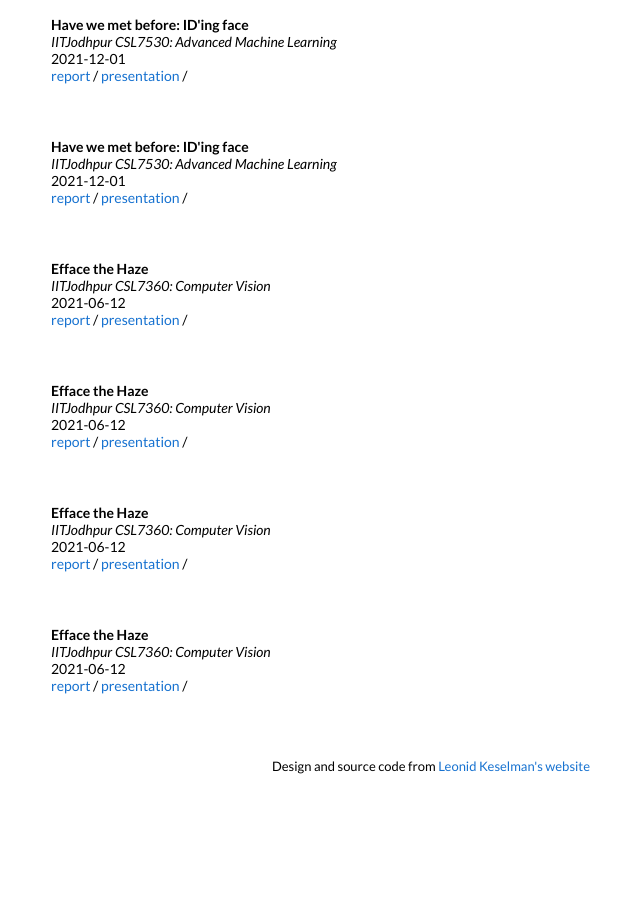
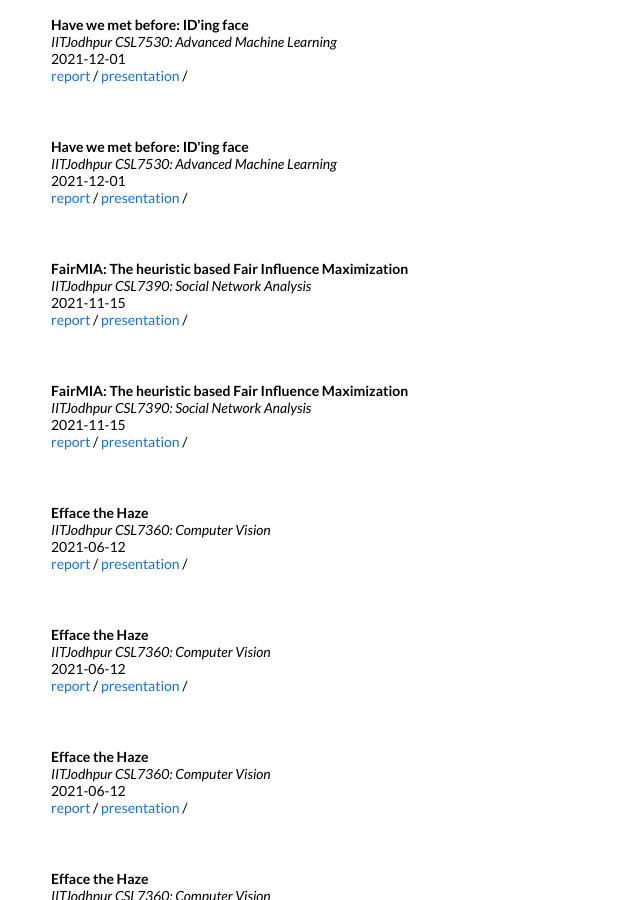
Before and after one commit to ksasi/ksasi.github.io, a Jekyll site: the page built from _posts/2021-06-09-Machine_Translation_NLP.markdown, in a window 1280 px wide and 900 px high, scrolled down 1362 px. Shown: the whole window, without its empty margins (209-849 px from the left). Built offline with Jekyll 4.4.1, drawn with Linux system fonts in a browser that asks for light colours; a file with an impossible date is left out; before the commit the page ends 2157 px from its top, so only the background shows below that.

Commit message:
updated date as per format

```diff
--- a/_posts/2021-15-11-FairMIA_SNA.markdown
+++ b/_posts/2021-11-15-FairMIA_SNA.markdown
@@ -1,7 +1,7 @@
 ---
 layout: post
 title:  "FairMIA: The heuristic based Fair Influence Maximization"
-date:   2021-15-11 22:21:59 +00:00
+date:   2021-11-15 22:21:59 +00:00
 image: /images/fairmia.png
 categories: IIT Jodhpur
 course: "CSL7390: Social Network Analysis"
```
